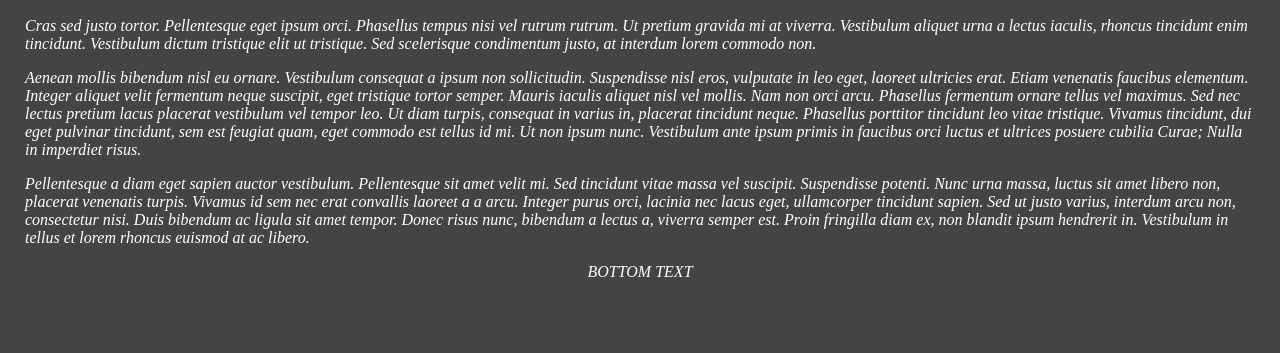
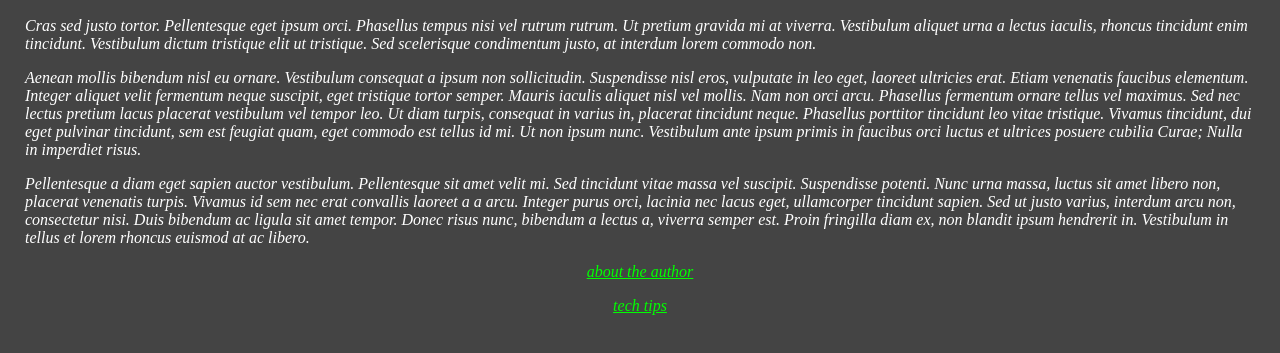
Before and after one commit to gold1740/cs2610-1, a plain HTML site: page index.html in a window 1280 px wide. Shown: the part 135-488 px from the top of the page. Drawn offline with Linux system fonts and the light colour scheme.

Commit message:
linked pages to each other

```diff
--- a/index.html
+++ b/index.html
@@ -15,6 +15,12 @@
 		<p> Aenean mollis bibendum nisl eu ornare. Vestibulum consequat a ipsum non sollicitudin. Suspendisse nisl eros, vulputate in leo eget, laoreet ultricies erat. Etiam venenatis faucibus elementum. Integer aliquet velit fermentum neque suscipit, eget tristique tortor semper. Mauris iaculis aliquet nisl vel mollis. Nam non orci arcu. Phasellus fermentum ornare tellus vel maximus. Sed nec lectus pretium lacus placerat vestibulum vel tempor leo. Ut diam turpis, consequat in varius in, placerat tincidunt neque. Phasellus porttitor tincidunt leo vitae tristique. Vivamus tincidunt, dui eget pulvinar tincidunt, sem est feugiat quam, eget commodo est tellus id mi. Ut non ipsum nunc. Vestibulum ante ipsum primis in faucibus orci luctus et ultrices posuere cubilia Curae; Nulla in imperdiet risus. </p>
 
 		<p> Pellentesque a diam eget sapien auctor vestibulum. Pellentesque sit amet velit mi. Sed tincidunt vitae massa vel suscipit. Suspendisse potenti. Nunc urna massa, luctus sit amet libero non, placerat venenatis turpis. Vivamus id sem nec erat convallis laoreet a a arcu. Integer purus orci, lacinia nec lacus eget, ullamcorper tincidunt sapien. Sed ut justo varius, interdum arcu non, consectetur nisi. Duis bibendum ac ligula sit amet tempor. Donec risus nunc, bibendum a lectus a, viverra semper est. Proin fringilla diam ex, non blandit ipsum hendrerit in. Vestibulum in tellus et lorem rhoncus euismod at ac libero. </p>
-		<a> BOTTOM TEXT </a>
+
+
+<a href="about.html" > about the author </a>
+<p> </p>
+<a href="techtips.html" > tech tips </a>
+
     </body>
+
 </html>
--- a/style.css
+++ b/style.css
@@ -26,3 +26,6 @@ p{
 #test{
 	color: #ff00ff
 }
+a{
+	color: #00ff00
+}
```
Also changed, not shown: about.html (+5 -1 lines), techtips.html (+5 -0 lines).
